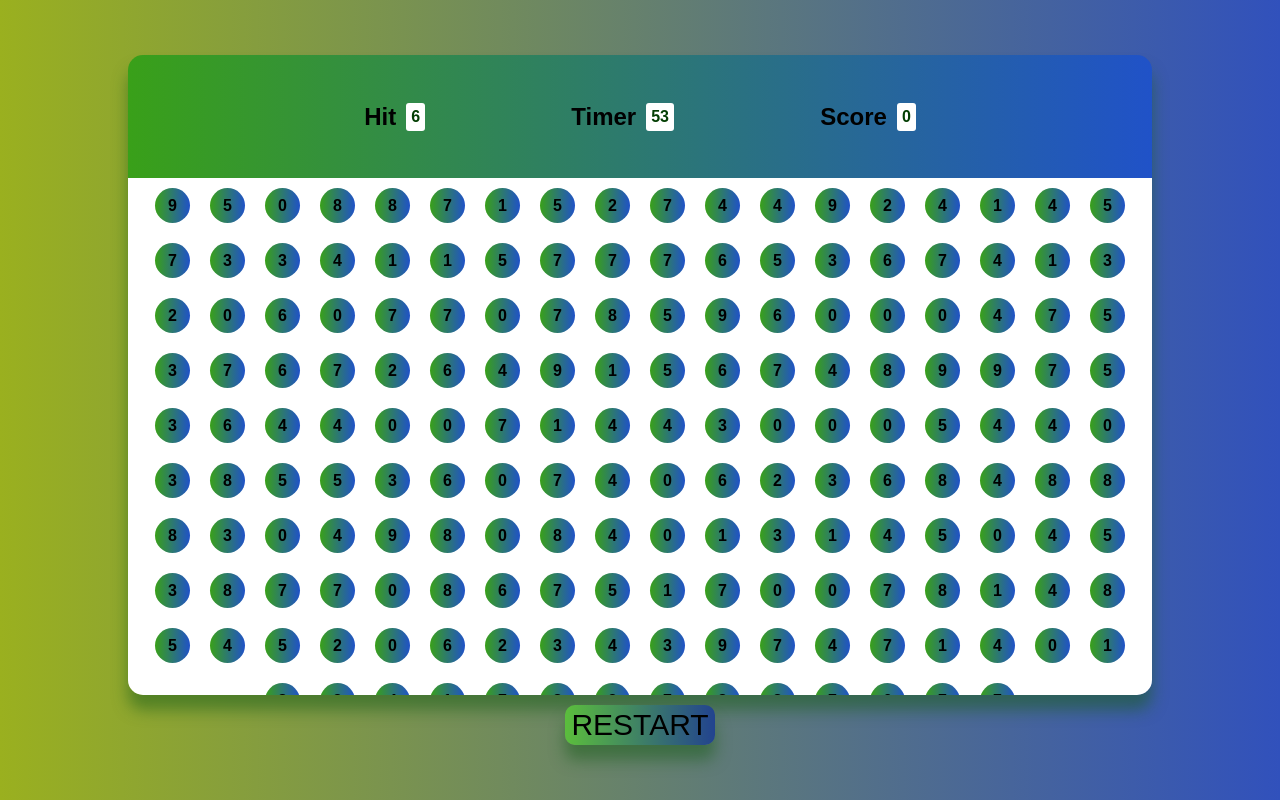
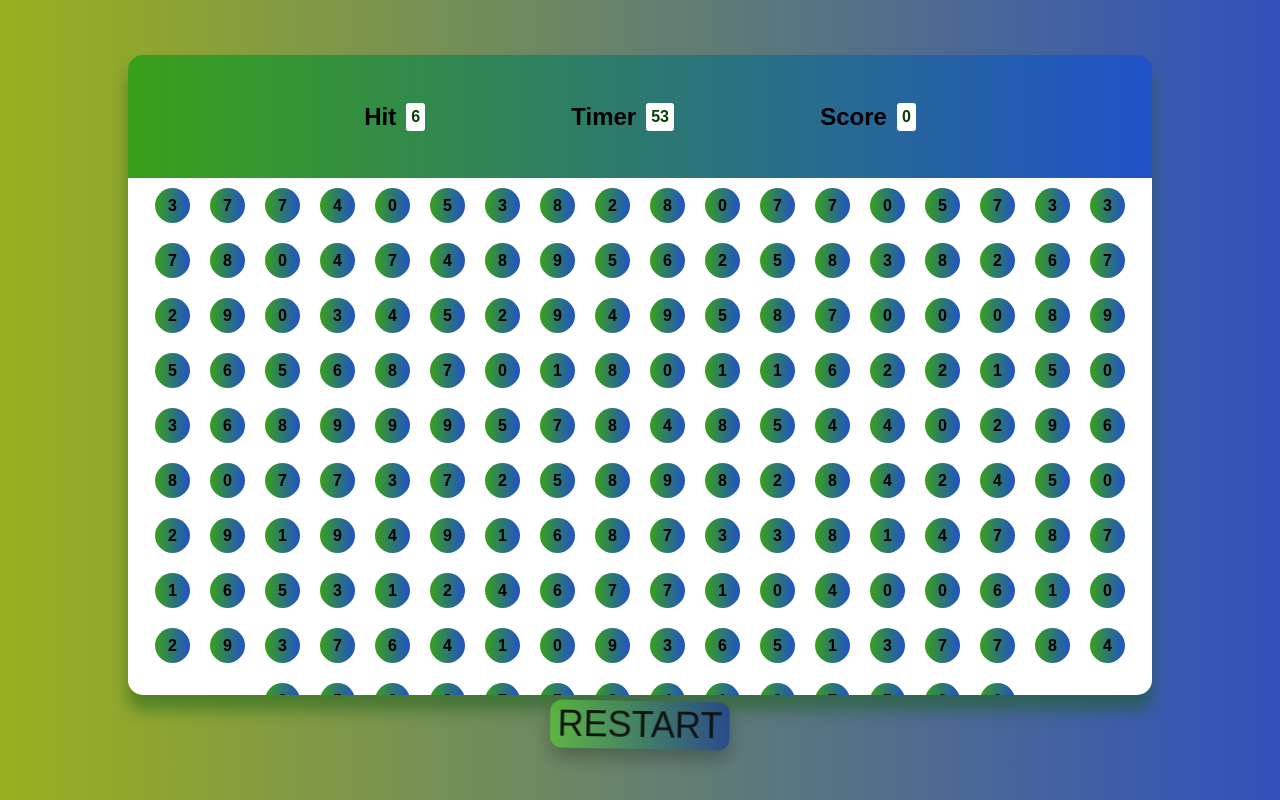
Before and after one commit to araj67995/bubble-game, a plain HTML site: page bubble game/index.html in a window 1280 px wide. In both pictures the pointer is over the button "RESTART". Drawn offline with Linux system fonts and the light colour scheme.

Commit message:
Add files via upload

```diff
--- a/bubble game/script.js
+++ b/bubble game/script.js
@@ -1,4 +1,3 @@
-let digit  = "";
 let timer = 60;
 let score = 0;
 var hitdigit = 0;
@@ -15,9 +14,13 @@ function runTimer(){
         }
     },1000);
 };
-for(let i=1; i<=176; i++){
-    let rn = Math.floor(Math.random()*10);
-    digit +=`<div class="digit">${rn}</div>`;
+function makebubble(){
+    let digit  = "";
+    for(let i=1; i<=176; i++){
+        let rn = Math.floor(Math.random()*10);
+        digit +=`<div class="digit">${rn}</div>`;
+    }
+    document.querySelector(".game").innerHTML = digit;
 }
 function hit(){
     hitdigit = Math.floor(Math.random()*10);
@@ -27,10 +30,9 @@ function increaseScore (){
     score += 10;
     document.querySelector("#score").textContent = score;
 }
-
 runTimer();
-document.querySelector(".game").innerHTML = digit;
 hit();
+makebubble();
 
 
 document.querySelector(".game")
@@ -39,5 +41,6 @@ document.querySelector(".game")
      if(clickedNum === hitdigit){
        increaseScore();
        hit();
+       makebubble();
      }
 });
--- a/bubble game/style.css
+++ b/bubble game/style.css
@@ -76,8 +76,8 @@ html,body{
     background-color: #4caf50; /* Change background color */
     color: white; /* Change text color */
     box-shadow: 0px 8px 15px rgba(0, 0, 0, 0.3); /* Stronger shadow */
- }
-  .over{
+}
+.over{
      font-size: 80px;
      font-weight: 800;
      color:  rgb(3, 62, 3);
@@ -93,3 +93,11 @@ button{
     box-shadow: 0 15px 15px rgba(24, 93, 24, 0.5);
     background: linear-gradient(to left, rgb(34, 67, 143),rgb(91, 190, 60));
 }
+
+button:hover {
+    opacity: 0.85; /* Slight transparency */
+    cursor: pointer; /* Pointer cursor for interactivity */
+    transform: scale(1.2) rotate(1deg); /* Zoom in and rotate slightly */
+    background-color: #4caf50; /* Change background color */
+    box-shadow: 0px 8px 15px rgba(0, 0, 0, 0.3); /* Stronger shadow */
+}
```
